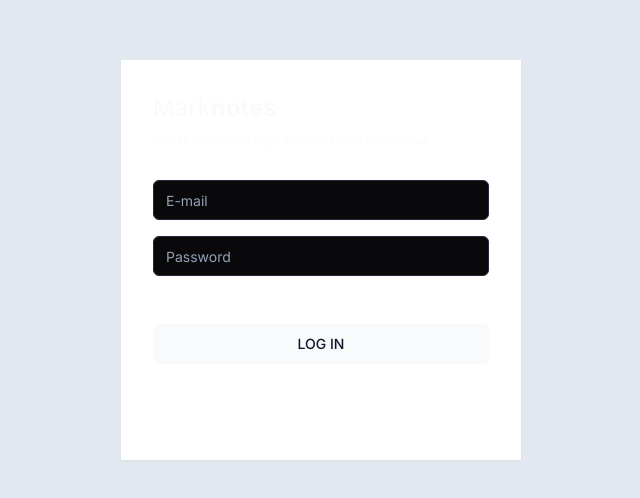
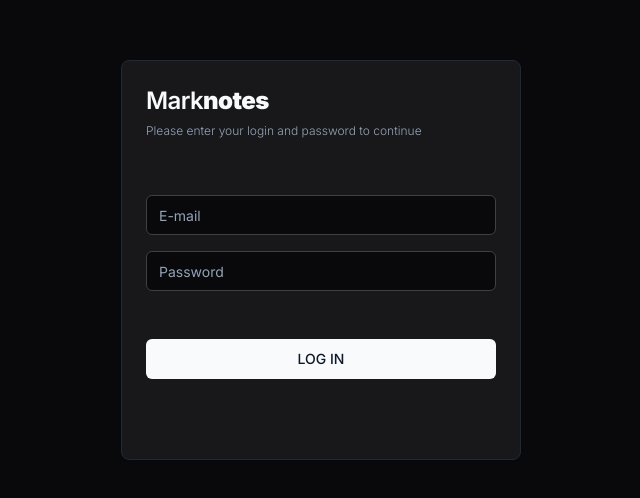
Before and after one commit to gabrielmelogm/marknotes, a Next.js app: page /auth/login in a window 1280 px wide. Shown: the part 140-638 px from the top of the page, without its empty margins (319-959 px from the left). Built offline with nearby package versions, Linux system fonts and the light colour scheme.

Commit message:
refact: login form

```diff
--- a/src/app/auth/login/page.tsx
+++ b/src/app/auth/login/page.tsx
@@ -3,10 +3,16 @@
 import { ErrorSpan } from '@/components/ErrorSpan'
 import { Spinner } from '@/components/Spinner'
 import { Button } from '@/components/ui/button'
+import {
+	Card,
+	CardContent,
+	CardDescription,
+	CardHeader,
+	CardTitle,
+} from '@/components/ui/card'
 import { Input } from '@/components/ui/input'
 import { useToast } from '@/components/ui/use-toast'
 import { useAuth } from '@/hooks/useAuth'
-import { api } from '@/lib/api'
 import { ErrorProps } from '@/lib/error'
 import { IFormInputsProps, formSchema } from '@/services/login.service'
 import { useRouter } from 'next/navigation'
@@ -65,14 +71,17 @@
 	}
 
 	return (
-		<main className="w-full min-h-[100vh] flex items-center justify-center bg-slate-200">
-			<div className="w-[400px] h-[400px] shadow-sm py-8 px-8 bg-white">
-				<h1 className="text-2xl">
+		<main className="w-full min-h-[100vh] flex items-center justify-center">
+			<Card className="w-[400px] h-[400px]">
+				<CardHeader>
+					<CardTitle className="text-2xl">
 						Mark<strong>notes</strong>
-				</h1>
-				<h2 className="text-xs font-light mt-2 mb-2">
+					</CardTitle>
+					<CardDescription className="text-xs font-light mt-2 mb-2">
 						Please enter your login and password to continue
-				</h2>
+					</CardDescription>
+				</CardHeader>
+				<CardContent>
 					<form
 						onSubmit={handleSubmit(onSubmit)}
 						className="flex flex-col gap-4 mt-8"
@@ -107,7 +116,8 @@
 							{loading ? <Spinner /> : 'LOG IN'}
 						</Button>
 					</form>
-			</div>
+				</CardContent>
+			</Card>
 		</main>
 	)
 }
--- a/src/app/globals.css
+++ b/src/app/globals.css
@@ -39,10 +39,10 @@
     --background: 240 10.0% 3.9%;
     --foreground: 210 40% 98%;
 
-    --card: 222.2 84% 4.9%;
+    --card: 240 5.9% 10.0%;
     --card-foreground: 210 40% 98%;
 
-    --popover: 222.2 84% 4.9%;
+    --popover: 240 5.9% 10.0%;
     --popover-foreground: 210 40% 98%;
 
     --primary: 210 40% 98%;
@@ -61,7 +61,7 @@
     --destructive-foreground: 210 40% 98%;
 
     --border: 217.2 32.6% 17.5%;
-    --input: 217.2 32.6% 17.5%;
+    --input: 240 5.3% 26.1%;
     --ring: 212.7 26.8% 83.9%;
   }
 }
--- /dev/null
+++ b/src/components/ui/card.tsx
@@ -0,0 +1,79 @@
+import * as React from "react"
+
+import { cn } from "@/lib/utils"
+
+const Card = React.forwardRef<
+  HTMLDivElement,
+  React.HTMLAttributes<HTMLDivElement>
+>(({ className, ...props }, ref) => (
+  <div
+    ref={ref}
+    className={cn(
+      "rounded-lg border bg-card text-card-foreground shadow-sm",
+      className
+    )}
+    {...props}
+  />
+))
+Card.displayName = "Card"
+
+const CardHeader = React.forwardRef<
+  HTMLDivElement,
+  React.HTMLAttributes<HTMLDivElement>
+>(({ className, ...props }, ref) => (
+  <div
+    ref={ref}
+    className={cn("flex flex-col space-y-1.5 p-6", className)}
+    {...props}
+  />
+))
+CardHeader.displayName = "CardHeader"
+
+const CardTitle = React.forwardRef<
+  HTMLParagraphElement,
+  React.HTMLAttributes<HTMLHeadingElement>
+>(({ className, ...props }, ref) => (
+  <h3
+    ref={ref}
+    className={cn(
+      "text-2xl font-semibold leading-none tracking-tight",
+      className
+    )}
+    {...props}
+  />
+))
+CardTitle.displayName = "CardTitle"
+
+const CardDescription = React.forwardRef<
+  HTMLParagraphElement,
+  React.HTMLAttributes<HTMLParagraphElement>
+>(({ className, ...props }, ref) => (
+  <p
+    ref={ref}
+    className={cn("text-sm text-muted-foreground", className)}
+    {...props}
+  />
+))
+CardDescription.displayName = "CardDescription"
+
+const CardContent = React.forwardRef<
+  HTMLDivElement,
+  React.HTMLAttributes<HTMLDivElement>
+>(({ className, ...props }, ref) => (
+  <div ref={ref} className={cn("p-6 pt-0", className)} {...props} />
+))
+CardContent.displayName = "CardContent"
+
+const CardFooter = React.forwardRef<
+  HTMLDivElement,
+  React.HTMLAttributes<HTMLDivElement>
+>(({ className, ...props }, ref) => (
+  <div
+    ref={ref}
+    className={cn("flex items-center p-6 pt-0", className)}
+    {...props}
+  />
+))
+CardFooter.displayName = "CardFooter"
+
+export { Card, CardHeader, CardFooter, CardTitle, CardDescription, CardContent }
```
Lines whose indentation alone changed are shown as unchanged.
